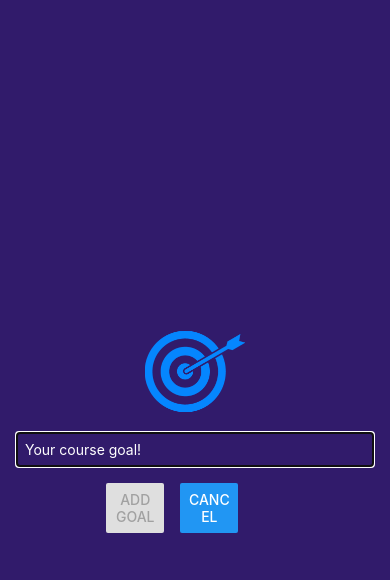
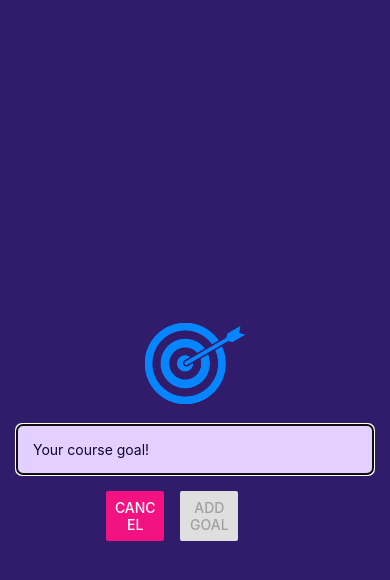
Before and after one commit to ASDAlexey/react-native-expo, a React Native app: screen / in a window 390 px wide. Both pictures are taken after a click on the button "ADD NEW GOAL". Shown: the top 580 px of the page. Built offline with nearby package versions, Linux system fonts and the light colour scheme.

Commit message:
2.26 update styles

```diff
--- a/App.tsx
+++ b/App.tsx
@@ -1,5 +1,6 @@
 import React, { useState } from 'react';
 import { Button, FlatList, StyleSheet, View } from 'react-native';
+import { StatusBar } from 'expo-status-bar';
 import GoalInput from './components/GoalInput';
 import GoalItem from './components/GoalItem';
 
@@ -25,6 +26,8 @@ export default function App(): React.JSX.Element {
   }
 
   return (
+    <>
+      <StatusBar style="light" />
       <View style={styles.appContainer}>
         <GoalInput onAddGoal={addGoalHandler} onCancel={endAddGoalHandler} visible={modalIsVisible}></GoalInput>
         <Button title="Add New Goal" color={styles.addNewGoalBtn.color} onPress={startAddGoalHandler} />
@@ -37,6 +40,7 @@ export default function App(): React.JSX.Element {
           ></FlatList>
         </View>
       </View>
+    </>
   );
 }
 
@@ -49,8 +53,9 @@ const styles = StyleSheet.create({
   },
   goalsContainer: {
     flex: 4,
+    marginHorizontal: 8
   },
   addNewGoalBtn: {
-    color: '#5e0acc',
+    color: '#8940ee',
   },
 });
--- a/app.json
+++ b/app.json
@@ -5,6 +5,7 @@
     "version": "1.0.0",
     "orientation": "portrait",
     "icon": "./assets/icon.png",
+     "backgroundColor": "#1e085a",
     "userInterfaceStyle": "light",
     "splash": {
       "image": "./assets/splash.png",
--- a/components/GoalInput.tsx
+++ b/components/GoalInput.tsx
@@ -24,14 +24,14 @@ function GoalInput({ visible, onAddGoal, onCancel }: { visible: boolean; onAddGo
           value={text}
           placeholder="Your course goal!"
           onChangeText={goalInputHandler}
-          placeholderTextColor="#fff"
+          placeholderTextColor={styles.textInput.color}
         />
         <View style={styles.buttonContainer}>
           <View style={styles.button}>
-            <Button title="Add Goal" onPress={addGoalHandler} disabled={!text} />
+            <Button title="Cancel" onPress={onCancel} color="#f31282" />
           </View>
           <View style={styles.button}>
-            <Button title="Cancel" onPress={onCancel} />
+            <Button title="Add Goal" onPress={addGoalHandler} disabled={!text} color="#b180f0" />
           </View>
         </View>
       </View>
@@ -52,10 +52,12 @@ const styles = StyleSheet.create({
   },
   textInput: {
     borderWidth: 1,
-    borderColor: '#ccc',
-    padding: 8,
+    borderColor: '#e4d0ff',
+    backgroundColor: '#e4d0ff',
     width: '100%',
-    color: '#fff',
+    color: '#120438',
+    borderRadius: 6,
+    padding: 16,
   },
   buttonContainer: {
     marginTop: 16,
```
Lines whose indentation alone changed are shown as unchanged.
